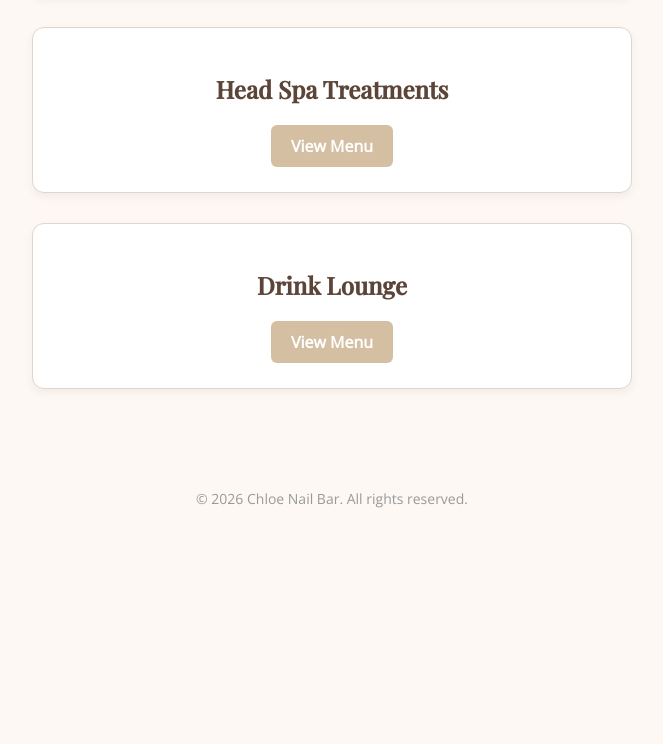
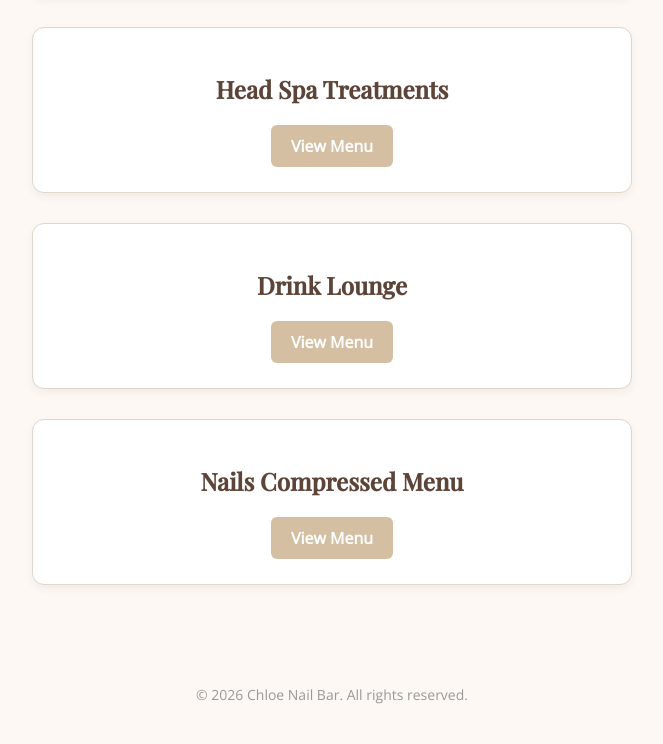
Before and after one commit to Chloenailbar/Chloe-nail-bar, a plain HTML site: page Index.html in a window 1280 px wide. Shown: the part 417-1161 px from the top of the page, without its empty margins (308-971 px from the left). Before the commit the page ends 965 px from the top, so only its background shows below. Drawn offline with nearby package versions, Linux system fonts and the light colour scheme.

Commit message:
Update Index.html
Added compress menu link

```diff
--- a/Index.html
+++ b/Index.html
@@ -90,6 +90,10 @@
       <h2>Drink Lounge</h2>
       <a href="Drinks.pdf">View Menu</a>
     </div>
+    <div class="menu-card">
+      <h2>Nails Compressed Menu</h2>
+      <a href="Nails_Compress_menu.pdf">View Menu</a>
+    </div>
   </div>
 
   <footer>
```
